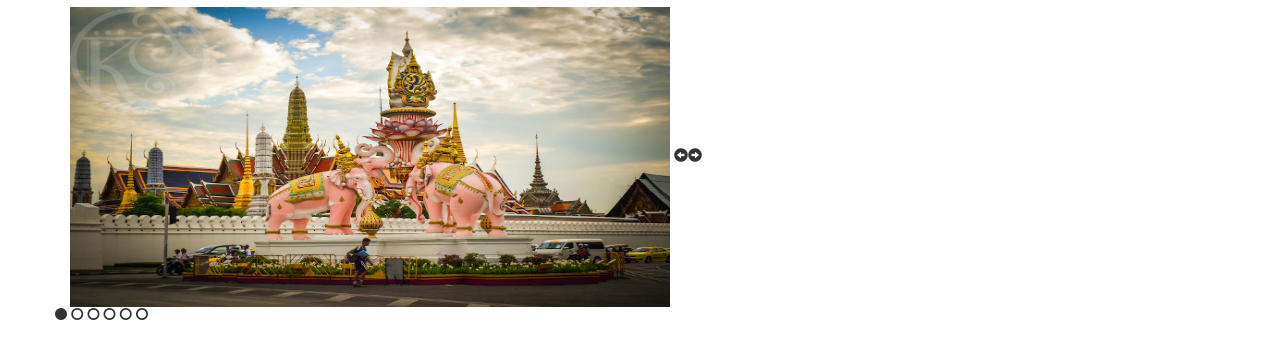
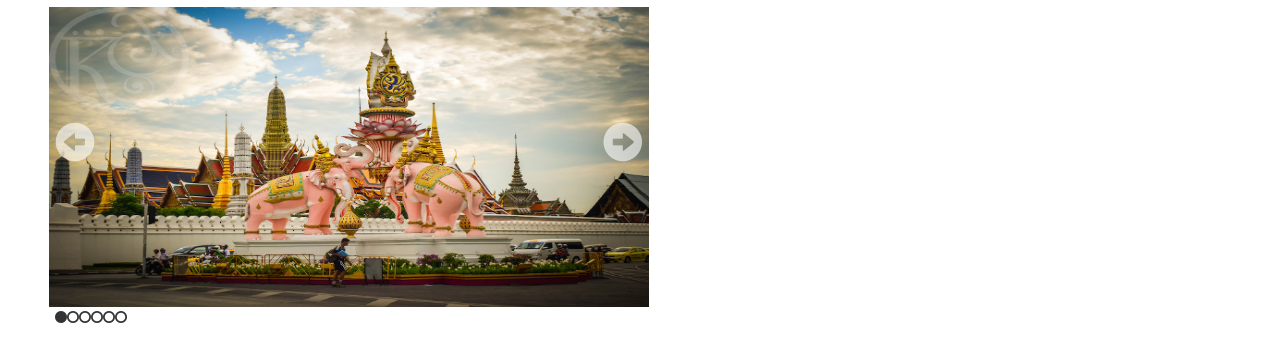
Before and after one commit to Cattalyya/image-carousel-challenge, a plain HTML site: page index.html in a window 1280 px wide. Shown: the part 116-478 px from the top of the page. Drawn offline with nearby package versions, Linux system fonts and the light colour scheme; some packages are replaced by stand-ins of ours.

Commit message:
Styling and reposition the prev&next button to be over an image

```diff
--- a/css/main.css
+++ b/css/main.css
@@ -1,3 +1,35 @@
 .carousel-theme .top-container {
     padding-top: 60px;
 }
+
+.carousel-theme a {
+
+    text-decoration: none;
+}
+
+.carousel-theme a:hover{
+    color:  #3a3a3a;
+}
+
+.carousel-theme img{
+    position: relative;
+    z-index: -10;
+}
+
+.a-lg {
+    font-size: 30pt;
+    color: rgba(255, 255, 255, 0.6);
+}
+
+.prev-btn {
+    margin-right: -50px;
+}
+
+.next-btn {
+    margin-left: -50px;
+}
+
+
+.indicator {
+    margin-top: -20px;
+}
--- a/index.html
+++ b/index.html
@@ -46,12 +46,17 @@
 
     <div class="container top-container" ng-controller="CarouselController">
         <h2>{{title}}</h2>
-        <img src="{{currentImgSrc}}" alt="Image" height="300" width="600">
-        <span class="glyphicon glyphicon-circle-arrow-left" ng-click="prev()"></span><span class="glyphicon glyphicon-circle-arrow-right" ng-click="next()"></span>
-        <div class="row" >
-            <div ng-repeat="indicatorClass in getIndicatorClasses() track by $index" class="{{indicatorClass}} pull-left">
+        <div class="row">
+            <a class="glyphicon glyphicon-circle-arrow-left a-lg prev-btn" ng-click="prev()" ></a>
+            <img src="{{currentImgSrc}}" alt="Image" height="300" width="600">
+            <a class="glyphicon glyphicon-circle-arrow-right a-lg next-btn" ng-click="next()"></a>
+
+            <div class="indicators">
+                <div ng-repeat="indicatorClass in getIndicatorClasses() track by $index" class="{{indicatorClass}}">
+                </div>
             </div>
-        </div>
+        <div>
+
     </div>
 
 
```
